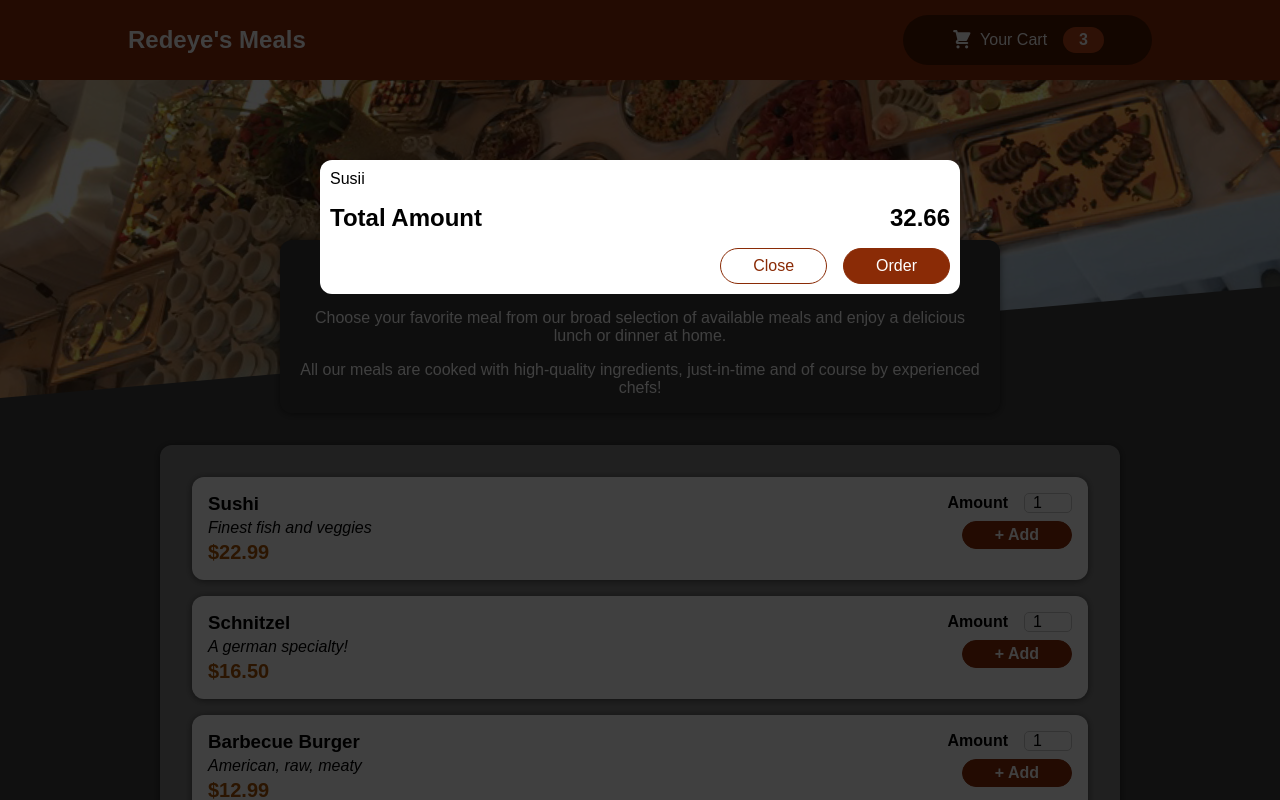
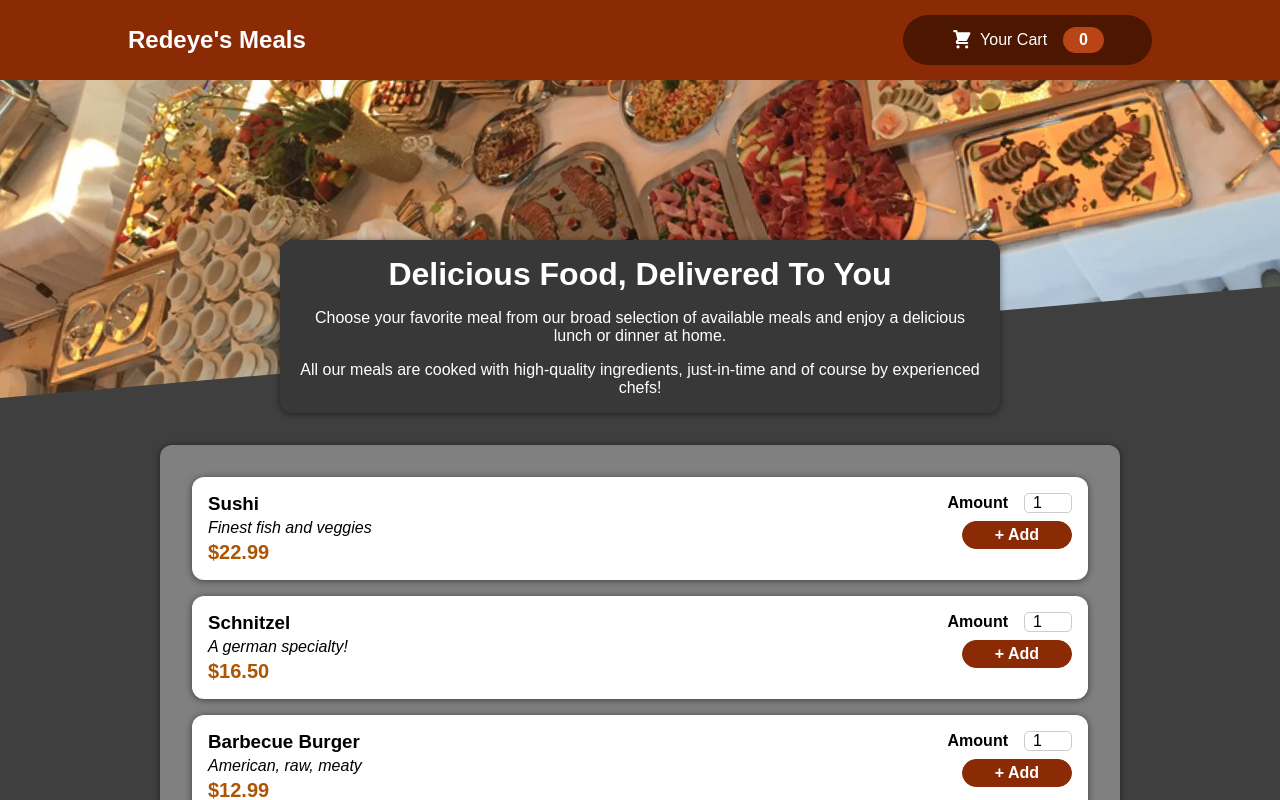
Before and after one commit to Jagadish-prasad-mohanty/React-main-meal-project, a React (Create React App) app: page / in a window 1280 px wide. Shown: the top 800 px of the page. Built offline with nearby package versions, Linux system fonts and the light colour scheme.

Commit message:
adding the context for cart item

```diff
--- a/src/App.js
+++ b/src/App.js
@@ -1,18 +1,31 @@
-
 import './App.css';
 import Header from './Components/Layout/Header/Header';
 import Meals from './Components/Meals/Meals';
 import Cart from './Components/Cart/Cart';
+import Context from './store/Context';
+import { useState } from 'react';
+import ContextProvider from './store/ContextProvider';
 
 function App() {
+  const [showCart,setShowCart]=useState(false);
+
+  const openCartHandler = ()=>{
+    setShowCart(true);
+  }
+  const closeCartHandler= ()=>{
+    setShowCart(false)
+  }
+
   return (
-    <>
-      <Cart/>
-      <Header/>
+    <ContextProvider>
+
+      {showCart && <Cart onClick={closeCartHandler}/>}
+      <Header onClick={openCartHandler}/>
       <main>
         <Meals/>
       </main>
-    </>
+
+    </ContextProvider>
   );
 }
 
--- a/src/Components/Cart/Cart.js
+++ b/src/Components/Cart/Cart.js
@@ -2,10 +2,10 @@ import React from 'react';
 import classes from './Cart.module.css'
 import Model from '../UI/Model/Model';
 
-function Cart() {
-    const cartitems=(<ul className={classes["cart-items"]}>{[{name:"Susii"}].map(cart=><li>{cart.name}</li>)}</ul>)
+function Cart(props) {
+    const cartitems=(<ul className={classes["cart-items"]}>{[{name:"Susii"}].map(cart=><li key={cart.name}>{cart.name}</li>)}</ul>)
     return (
-        <Model>
+        <Model onClick={props.onClick}>
             {cartitems}
             <div className={classes.total}>
             <span>Total Amount</span>
@@ -14,7 +14,7 @@ function Cart() {
 
 
             <div className={classes.actions}>
-                <button className={classes["button--alt"]}>Close</button>
+                <button className={classes["button--alt"]} onClick={props.onClick}>Close</button>
                 <button className={classes.button}>Order</button>
             </div>
         </Model>
--- a/src/Components/Layout/Header/Header.js
+++ b/src/Components/Layout/Header/Header.js
@@ -3,12 +3,12 @@ import BackgroundImage from '../../../assets/meals.jpg';
 import classes from './Header.module.css';
 import HeaderIcon from '../HeaderIcon.js/HeaderIcon';
 
-function Header() {
+function Header(props) {
     return (
         <>
             <header className={classes.Header}>
                 <h2>Redeye's Meals</h2>
-                <HeaderIcon/>
+                <HeaderIcon onClick={props.onClick}/>
             </header>
             <div className={classes["main-image"]}>
                 <img src={BackgroundImage} alt="Background"/>
--- a/src/Components/Layout/HeaderIcon.js/HeaderIcon.js
+++ b/src/Components/Layout/HeaderIcon.js/HeaderIcon.js
@@ -1,15 +1,25 @@
-import React from 'react';
+import React, { useContext } from 'react';
 import CartIcon from '../../Cart/CartIcon';
 import classes from './HeaderIcon.module.css';
+import Context from '../../../store/Context';
 
-function HeaderIcon() {
+function HeaderIcon(props) {
+
+    const cartClickHandler= ()=>{
+        props.onClick()
+    }
+
+    const cartCtx=useContext(Context);
+
+    const cartItemCount=cartCtx.items.reduce((num,item)=>{return num+item.amount},0)
+
     return (
-        <button className={`${classes.button} ${classes.bump}`}>
+        <button className={`${classes.button} ${classes.bump}`} onClick={cartClickHandler}>
             <span className={classes.icon}>
                 <CartIcon/>
             </span>
             <span>Your Cart</span>
-            <span className={classes.badge}>3</span>
+            <span className={classes.badge}>{cartItemCount}</span>
         </button>
     )
 }
--- a/src/Components/UI/Model/Model.js
+++ b/src/Components/UI/Model/Model.js
@@ -3,7 +3,10 @@ import ReactDOM from 'react-dom'
 import classes from './Model.module.css';
 
 const BackDrop= props=>{
-    return <div className={classes.BackDrop}/>
+    const backdropClickHandler=()=>{
+        props.onClick();
+    }
+    return <div className={classes.BackDrop} onClick={backdropClickHandler}/>
 }
 
 const ModalElem= props=>{
@@ -17,7 +20,7 @@ const renderId=document.getElementById("model-backdrop")
 function Modal(props) {
     return (
         <>
-         {ReactDOM.createPortal(<BackDrop/>,renderId)}
+         {ReactDOM.createPortal(<BackDrop onClick={props.onClick}/>,renderId)}
          {ReactDOM.createPortal(<ModalElem>{props.children}</ModalElem>,renderId)}
         </>
     )
--- a/src/Components/UI/Model/Model.module.css
+++ b/src/Components/UI/Model/Model.module.css
@@ -20,7 +20,7 @@
     z-index: 99;
     padding: 10px;
     border-radius: 12px;
-    animation: sideForward 1000ms ease-out forwards;
+    animation: sideForward 700ms ease-out forwards;
 
 }
 
@@ -47,7 +47,7 @@
     }
     40%{
         opacity: 0.4;
-        transform: scale(1.2);
+        transform: scale(1.1);
     }
     100%{
         opacity: 1;
--- /dev/null
+++ b/src/store/Context.js
@@ -0,0 +1,11 @@
+import React from 'react'
+
+const Context = React.createContext({
+    items:[],
+    total:0,
+    addItem:(items)=>{},
+    removeItem:(id)=>{}
+})
+
+
+export default Context;
--- /dev/null
+++ b/src/store/ContextProvider.js
@@ -0,0 +1,25 @@
+import { checkPropTypes } from 'prop-types';
+import React from 'react';
+import Context from './Context';
+
+const ContextProvider= (props) =>{
+    const addItemToCart=(item)=>{
+
+    }
+    const removeItemFromCart = (id)=>{
+
+    }
+
+    const contextObject={
+        items:[],
+        total:0,
+        addItem:addItemToCart,
+        removeItem:removeItemFromCart
+    }
+
+    return <Context.Provider value={contextObject}>
+        {props.children}
+    </Context.Provider>
+}
+
+export default ContextProvider;
```
